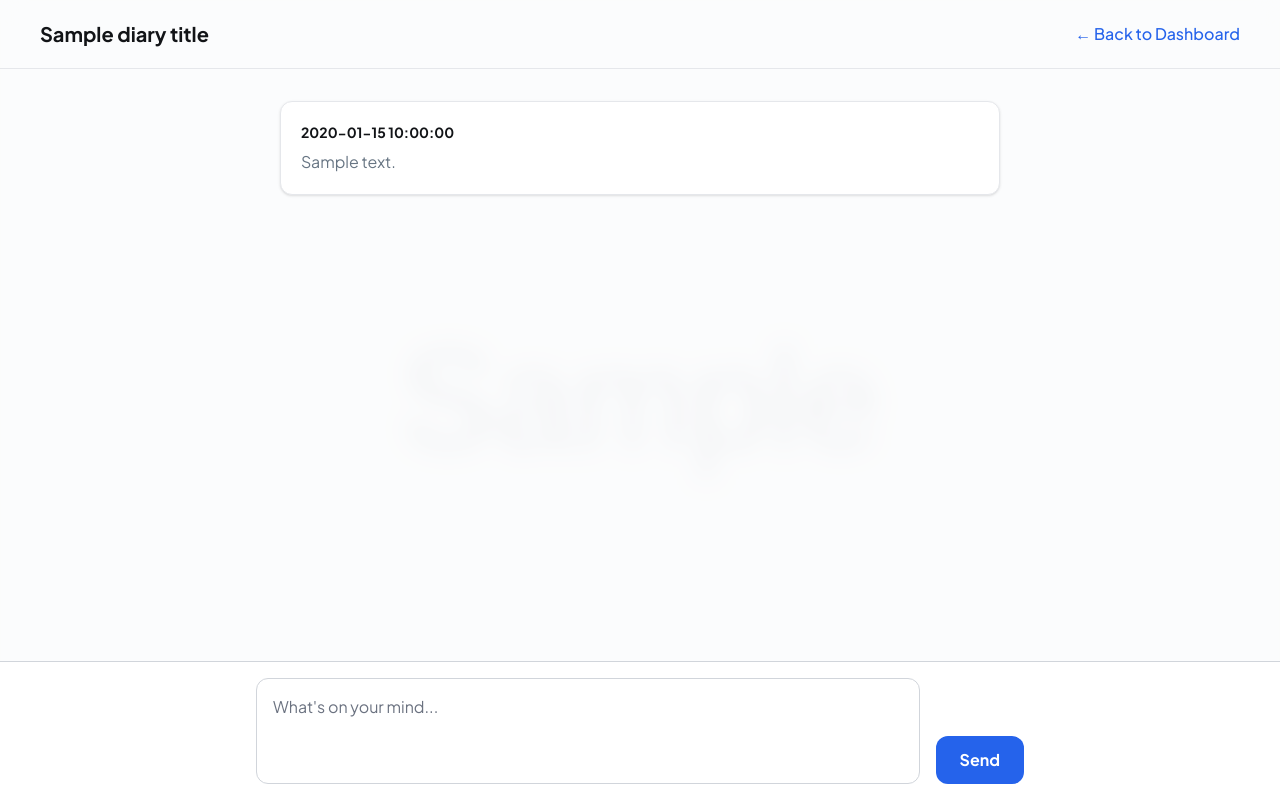
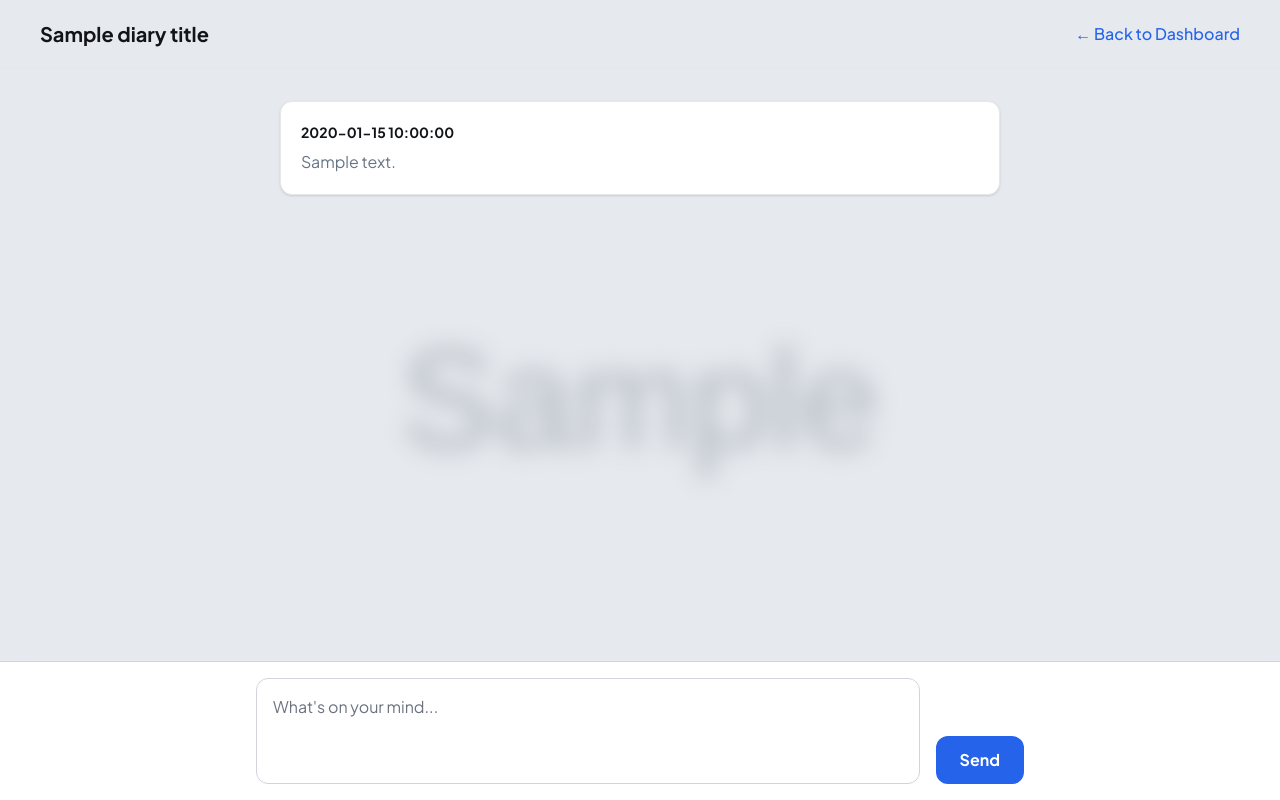
Before and after one commit to Sourav2507/diary_app, a Flask app: template templates/diary_page.html in a window 1280 px wide. Run offline with Flask 3, Linux system fonts and the light colour scheme; the template is opened without the code that fills it: most values are stand-ins (such as "Sample title", 1, 10 or a date in 2020); grey boxes marked "Sample" are stand-in pictures; parts of the project's set-up code (start-up, migrations or seed data) failed here and were passed over; some libraries are stand-ins or nearby versions.

Commit message:
A Minor change.

```diff
--- a/templates/diary_page.html
+++ b/templates/diary_page.html
@@ -14,7 +14,7 @@
   </style>
 </head>
 <body class="min-h-screen flex flex-col bg-cover bg-center" style="background-image: url('{{ background_image_url }}');">
-  <div class="flex-1 flex flex-col bg-white bg-opacity-90 backdrop-blur-md">
+  <div class="flex-1 flex flex-col bg-white bg-opacity-40 backdrop-blur-md">
 
     <!-- Header -->
     <header class="flex justify-between items-center px-10 py-5 border-b">
```
